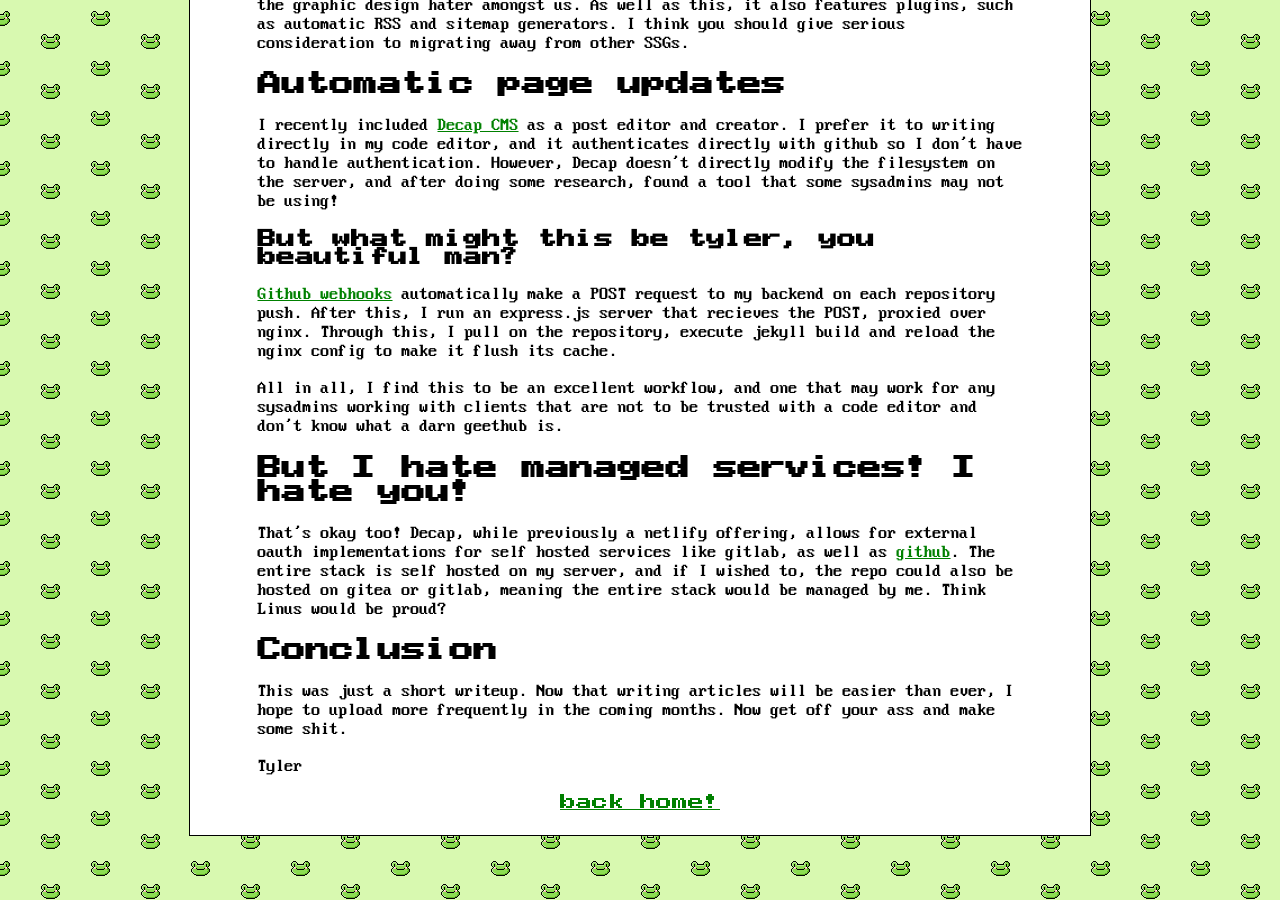
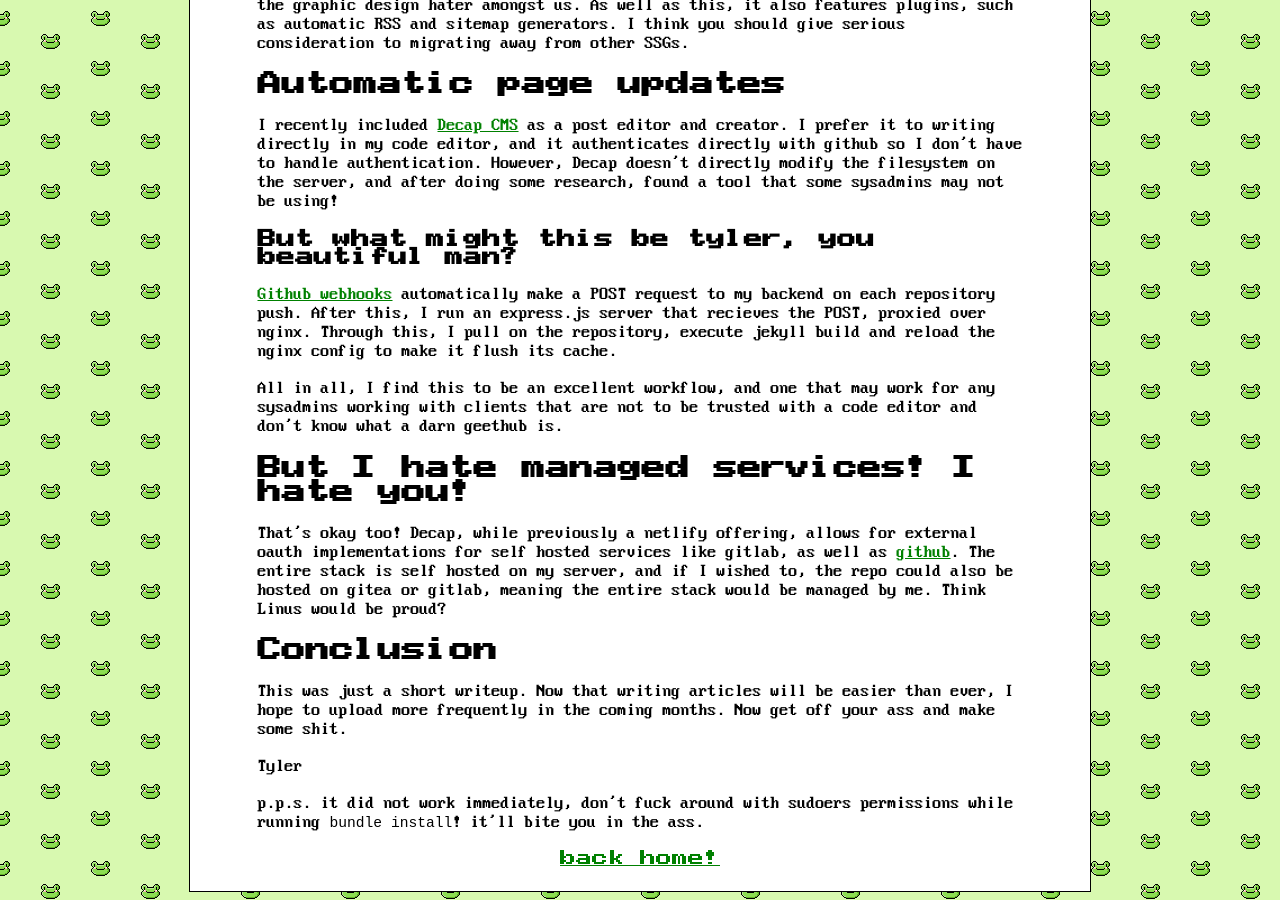
Before and after one commit to shrapnelnet/blog, a Jekyll site: the page built from _posts/2024-04-07-integrating-jekyll-with-decap-cms.md, in a window 1280 px wide and 900 px high, scrolled down 701 px. Built offline with Jekyll 4.4.1, drawn with Linux system fonts in a browser that asks for light colours.

Commit message:
Update shr4pnelblog “2024-04-07-integrating-jekyll-with-decap-cms”

```diff
--- a/_posts/2024-04-07-integrating-jekyll-with-decap-cms.md
+++ b/_posts/2024-04-07-integrating-jekyll-with-decap-cms.md
@@ -33,3 +33,6 @@ That's okay too! Decap, while previously a netlify offering, allows for external
 This was just a short writeup. Now that writing articles will be easier than ever, I hope to upload more frequently in the coming months. Now get off your ass and make some shit.
 
 Tyler
+
+p.p.s.
+it did not work immediately, don't fuck around with sudoers permissions while running `bundle install`! it'll bite you in the ass.
```
